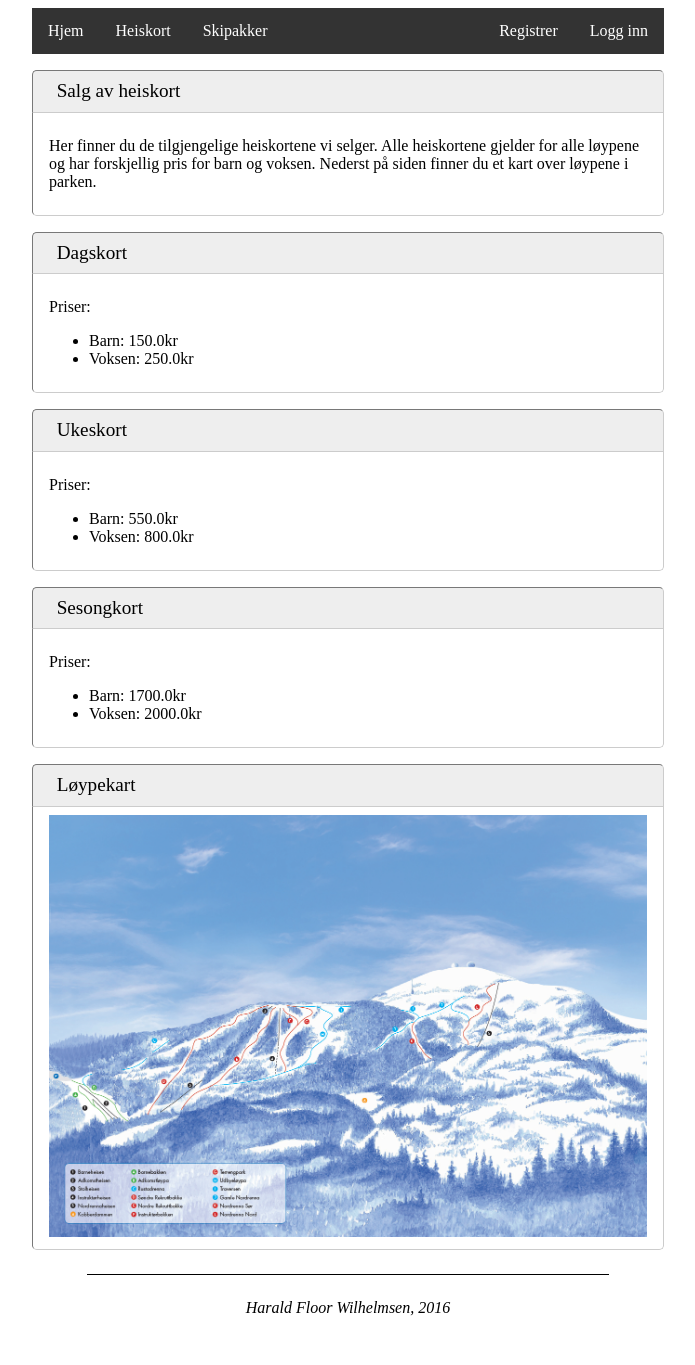
After one commit to haraldfw/pyprog, a Flask app: page /liftcards in a window 1280 px wide. The commit adds this page. Shown: the whole page, without its empty margins (292-987 px from the left). Run offline with Flask 2, Linux system fonts and the light colour scheme; data comes from the database, SQL or seed files in the repository; parts of the project's set-up code (start-up, migrations or seed data) failed here and were passed over.

Commit message:
Liftcards page and map in index. Change to key in db for liftcards and skipacks.

```diff
--- a/alpineclub.py
+++ b/alpineclub.py
@@ -2,12 +2,14 @@
 import re
 import sqlite3
 import time
+from flask.ext.googlemaps import GoogleMaps
 
 from flask import g, render_template, flash, Flask, session, redirect, url_for, \
     request
 from werkzeug.security import check_password_hash, generate_password_hash
 
 app = Flask(__name__)
+GoogleMaps(app)
 
 DATABASE = 'alpineclub.db'
 DEBUG = True
@@ -120,6 +122,12 @@ def myprofile():
     return render_template('profile.html', entries=entries)
 
 
+@app.route('/liftcards', methods=['GET', 'POST'])
+def liftcards():
+    entries = {}
+    entries['liftcards'] = query_db('SELECT * FROM lift_cards')
+    return render_template('liftcards.html', entries=entries)
+
 @app.route('/', methods=['GET', 'POST'])
 def index():
     return render_template('index.html')
@@ -198,16 +206,16 @@ def deluser():
 def skipacks():
     res = query_db("SELECT * FROM ski_packs")
     entries = {}
-    skipacks = []
+    skipacklist = []
     for pack in res:
         skipack = {}
-        skipack['title'] = pack[1]
-        skipack['description'] = pack[2]
-        skipack['price_hour'] = pack[3]
-        skipack['price_day'] = pack[4]
-        skipack['price_week'] = pack[5]
-        skipacks.append(skipack)
-    entries['skipacks'] = skipacks
+        skipack['title'] = pack[0]
+        skipack['description'] = pack[1]
+        skipack['price_hour'] = pack[2]
+        skipack['price_day'] = pack[3]
+        skipack['price_week'] = pack[4]
+        skipacklist.append(skipack)
+    entries['skipacks'] = skipacklist
     return render_template("skipacks.html", entries=entries)
 
 
@@ -217,29 +225,9 @@ def close_db(error):
         g.sqlite_db.close()
 
 
-@app.route('/add', methods=['POST'])
-def add_entry():
-    tittel = request.form['tittel']
-    nyhet = request.form['nyhet']
-    forfatter = request.form['forfatter']
-    dato = time.strftime('%Y-%m-%d')
-    # sjekker at alle felter er fyllt ut
-    if str(tittel).strip() and str(nyhet).strip() and str(forfatter).strip():
-        db = get_db()
-        db.execute(
-                'INSERT INTO nyheter (tittel, nyhet, forfatter, dato) VALUES (?, ?, ?, ?)',
-                [tittel, nyhet, forfatter, dato])
-        db.commit()
-        flash('Innlegget ble sendt og lagret i databasen')
-    else:
-        flash('Nyhet ikke lagt til. Fyll alle feltene.')
-    return redirect(url_for('index'))
-
-
 @app.route('/resetdb')
 def resetdb():
-    db = get_db()
-    db.execute("DELETE FROM users")
+    init_db()
     initsampledata()
     return index()
 
--- a/dummydata.sql
+++ b/dummydata.sql
@@ -1,5 +1,8 @@
-INSERT INTO ski_packs VALUES ("0", "Yngstemann", "Denne pakken egner seg godt til de aller yngste, alder 3-6 år.", "100", "300", "500");
-INSERT INTO ski_packs VALUES ("1", "De litt eldre", "Denne pakken er rettet mot barn i alder 7-12 år.", "150", "400", "800");
-INSERT INTO ski_packs VALUES ("2", "Tenåringen", "Denne pakken er rettet mot tenåringer i alder 13-17", "250", "600", "1000");
-INSERT INTO ski_packs VALUES ("3", "Twin-tip", "Denne pakken er rettet mot alle i alder 18+. Pakken kommer bare med twin-tip.", "250", "600", "1000");
-INSERT INTO ski_packs VALUES ("4", "Cross", "Denne pakken er rettet mot alle i alder 18+. Pakken kommer bare med criss-ski.", "250", "600", "1000");
+INSERT INTO ski_packs VALUES ("Yngstemann", "Denne pakken egner seg godt til de aller yngste, alder 3-6 år.", "100", "300", "500");
+INSERT INTO ski_packs VALUES ("De litt eldre", "Denne pakken er rettet mot barn i alder 7-12 år.", "150", "400", "800");
+INSERT INTO ski_packs VALUES ("Tenåringen", "Denne pakken er rettet mot tenåringer i alder 13-17", "250", "600", "1000");
+INSERT INTO ski_packs VALUES ("Twin-tip", "Denne pakken er rettet mot alle i alder 18+. Pakken kommer bare med twin-tip.", "250", "600", "1000");
+INSERT INTO ski_packs VALUES ("Cross", "Denne pakken er rettet mot alle i alder 18+. Pakken kommer bare med criss-ski.", "250", "600", "1000");
+INSERT INTO lift_cards VALUES("Dagskort", 150, 250);
+INSERT INTO lift_cards VALUES("Ukeskort", 550, 800);
+INSERT INTO lift_cards VALUES("Sesongkort", 1700, 2000);
--- a/static/style.css
+++ b/static/style.css
@@ -120,13 +120,20 @@ input[type=text], input[type=password] {
     min-height: 34px;
     padding: 8px 14px;
     border-radius: 3px;
-    box-shadow: inset 0 1px 2px rgba(0,0,0,0.075);
+    box-shadow: inset 0 1px 2px rgba(0, 0, 0, 0.075);
     outline: none;
 }
 
 input[type=text]:focus, input[type=password]:focus {
-    box-shadow:  0 4px 8px #DDD;
+    box-shadow: 0 4px 8px #DDD;
     background-color: #ffffff;
+}
+
+img {
+    max-width: 100%;
+    max-height: 100%;
+    margin: 0;
+    padding: 0;
 }
 
 input[type=submit] {
@@ -137,5 +144,5 @@ input[type=submit] {
 }
 
 input[type=submit]:hover {
-    box-shadow:  0 4px 8px #DDD;
+    box-shadow: 0 4px 8px #DDD;
 }
--- a/templates/layout.html
+++ b/templates/layout.html
@@ -8,7 +8,7 @@
     <div id="menubar">
         <ul>
             <li><a href="/">Hjem</a></li>
-            <li><a href="/">Heiskort</a></li>
+            <li><a href="/liftcards">Heiskort</a></li>
             <li><a href="/skipacks">Skipakker</a></li>
             {% if not session.email %}
             <li style="float:right"><a href="/login">Logg inn</a></li>
--- /dev/null
+++ b/templates/liftcards.html
@@ -0,0 +1,31 @@
+{% extends "layout.html" %}
+{% block body %}
+<div class="sectiontitle">
+    <p>Salg av heiskort</p>
+</div>
+<div class="section">
+    <p>Her finner du de tilgjengelige heiskortene vi selger. Alle heiskortene
+        gjelder for alle løypene og har forskjellig pris for barn og voksen.
+        Nederst på siden finner du et kart over løypene i parken.</p>
+</div>
+{% for liftcard in entries.liftcards %}
+<div class="sectiontitle">
+    <p>{{ liftcard.time_period }}</p>
+</div>
+<div class="section">
+    <div><p>Priser:</p>
+        <ul>
+            <li>Barn: {{ liftcard.price_child }}kr</li>
+            <li>Voksen: {{ liftcard.price_adult }}kr</li>
+        </ul>
+    </div>
+</div>
+{% endfor %}
+<div class="sectiontitle">
+    <p>Løypekart</p>
+</div>
+<div class="section">
+    <img src="{{ url_for('static', filename='loypekart.jpg') }}">
+</div>
+
+{% endblock %}
--- a/templates/skipacks.html
+++ b/templates/skipacks.html
@@ -1,5 +1,11 @@
 {% extends "layout.html" %}
 {% block body %}
+<div class="sectiontitle">
+    <p>Utleie av skipakker</p>
+</div>
+<div class="section">
+    Her finner du pakkene med ski vi leier ut i parken vår.
+</div>
 {% for skipack in entries.skipacks %}
 <div class="sectiontitle">
     <p>{{ skipack.title }}</p>
```
Also changed, not shown: schema.sql (+8 -13 lines), templates/deluser.html (+6 -5 lines), templates/index.html (+24 -1 lines), alpineclub.db, static/loypekart.jpg (added).
